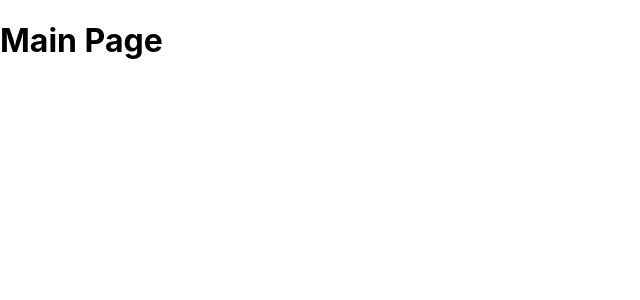
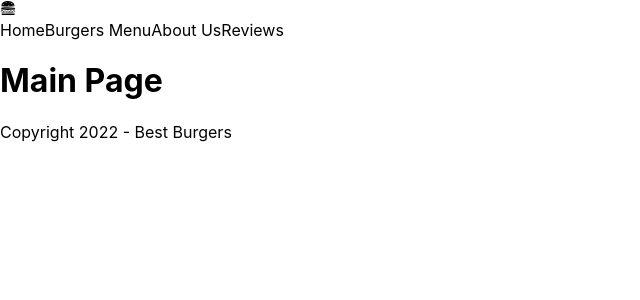
Before and after one commit to DoWhatYouL0ve/best_burgers, a Next.js app: page / in a window 1280 px wide. Shown: the top 300 px of the page, without its empty margins (0-640 px from the left). Built offline with nearby package versions, Linux system fonts and the light colour scheme.

Commit message:
feature: added new components - header/footer

```diff
--- /dev/null
+++ b/components/footer.tsx
@@ -0,0 +1,11 @@
+const Footer = () => {
+    return (
+        <>
+            <footer>
+                Copyright 2022 - Best Burgers
+            </footer>
+        </>
+    )
+}
+
+export default Footer
--- /dev/null
+++ b/components/header.tsx
@@ -0,0 +1,21 @@
+import { GiHamburger } from "react-icons/gi";
+
+const Header = () => {
+  return (
+      <>
+          <header>
+              <div>
+                <GiHamburger/>
+              </div>
+              <nav>
+                  <a>Home</a>
+                  <a>Burgers Menu</a>
+                  <a>About Us</a>
+                  <a>Reviews</a>
+              </nav>
+          </header>
+      </>
+  )
+}
+
+export default Header
--- a/package.json
+++ b/package.json
@@ -17,6 +17,7 @@
     "next": "13.0.4",
     "react": "18.2.0",
     "react-dom": "18.2.0",
+    "react-icons": "^4.6.0",
     "typescript": "4.9.3"
   }
 }
--- a/pages/index.tsx
+++ b/pages/index.tsx
@@ -1,11 +1,13 @@
-import Head from 'next/head'
-import Image from 'next/image'
 import styles from '../styles/Home.module.css'
+import Header from "../components/header";
+import Footer from "../components/footer";
 
 export default function Home() {
   return (
     <div>
+        <Header/>
       <h1>Main Page</h1>
+        <Footer/>
     </div>
   )
 }
```
Also changed, not shown: 1 other file (tests, documents, lock files or other folders).
